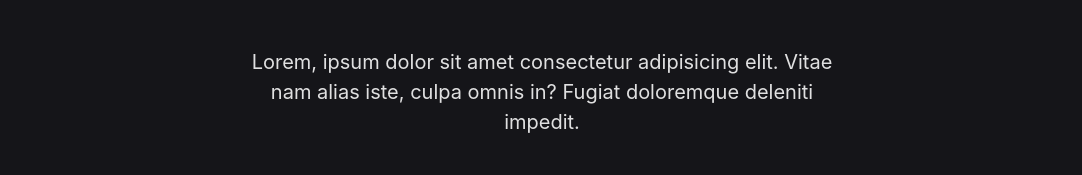
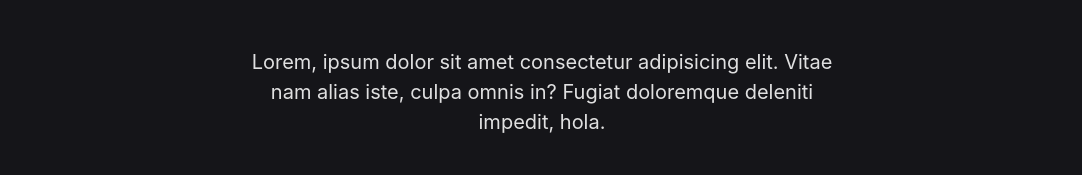
Before and after one commit to Srossiprieto/ScanOrderly, a React (Vite) app: page / in a window 1280 px wide. Shown: the part 299-474 px from the top of the page, without its empty margins (98-1180 px from the left). Built offline with nearby package versions, Linux system fonts and the light colour scheme.

Commit message:
inital feat

```diff
--- a/src/pages/home/Home.tsx
+++ b/src/pages/home/Home.tsx
@@ -9,7 +9,7 @@ function Home() {
       <div className="flex mt-24 p-3 flex-col min-h-[65dvh] max-w-screen-lg mx-auto items-start justify-center text-left md:items-center md:text-center">
         <div className="flex-col max-w-[1200px] w-full items-start md:items-center">
           <ButtonHomeUi text="Backed by" href="https://github.com/Srossiprieto/ScanOrderly"/>
-          <div className="gap-3 flex flex-col sm:gap-10 justify-between">
+          <div className="flex flex-col justify-between gap-3 sm:gap-10">
             <h1 className="text-[58px] mt-4 font-semibold max-w-[800px] mx-0 md:mx-auto md:text-7xl tracking-tight leading-tight">
               Software Para Restaurantes
               <span className="font-bold text-7xl">.</span>
@@ -17,9 +17,9 @@ function Home() {
             <p className="max-w-[600px] mx-0 md:mx-auto text-[20px]">
               Lorem, ipsum dolor sit amet consectetur adipisicing elit. Vitae
               nam alias iste, culpa omnis in? Fugiat doloremque deleniti
-              impedit.
+              impedit, hola.
             </p>
-            <div className="flex gap-2 justify-start md:justify-center">
+            <div className="flex justify-start gap-2 md:justify-center">
               <ButtonPrimary text="Get started free" />
               <ButtonSecondary text="Book a demo" />
             </div>
```
Also changed, not shown: 1 other file (tests, documents, lock files or other folders).
